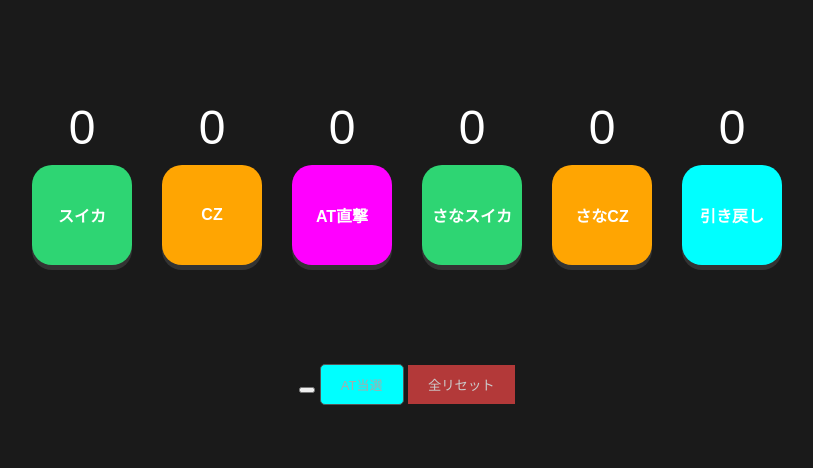
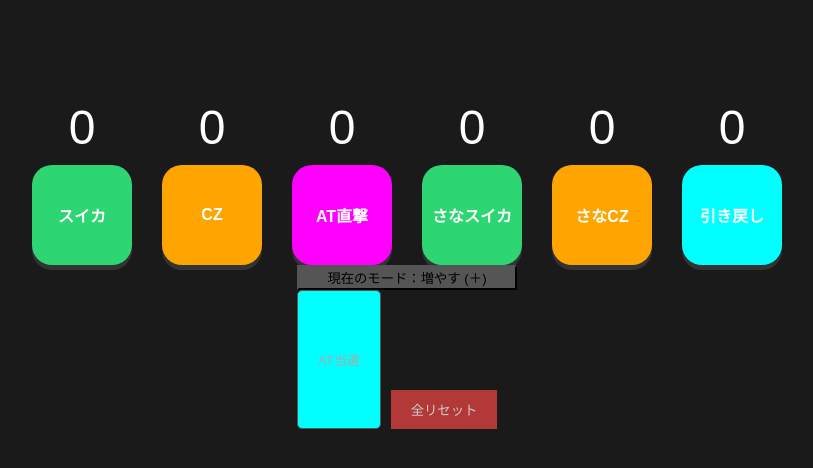
Before and after one commit to nemuliu/-, a plain HTML site: page index.html in a window 1280 px wide. Shown: the whole page, without its empty margins (233-1046 px from the left). Drawn offline with Linux system fonts and the light colour scheme.

Commit message:
Update index.html

```diff
--- a/index.html
+++ b/index.html
@@ -120,9 +120,13 @@
     </div>
 
     <div class="reset-area">
-        <button class="mode-btn" onclick="togglemode()"></button>
-        <button class="sana-reset-btn" onclick="resetsana()">AT当選</button>
-        <button class="reset-btn" onclick="resetAll()">全リセット</button>
+        <button id="mode-btn" class="action-btn" style="background: #555; width: 220px;" onclick="toggleMode()">
+            現在のモード：増やす (＋)
+        </button>
+
+        <div style="display: flex; gap: 10px;">
+            <button class="sana-reset-btn" onclick="resetsana()">AT当選</button>
+            <button class="reset-btn" onclick="resetAll()">全リセット</button>
 
     </div>
 
```
